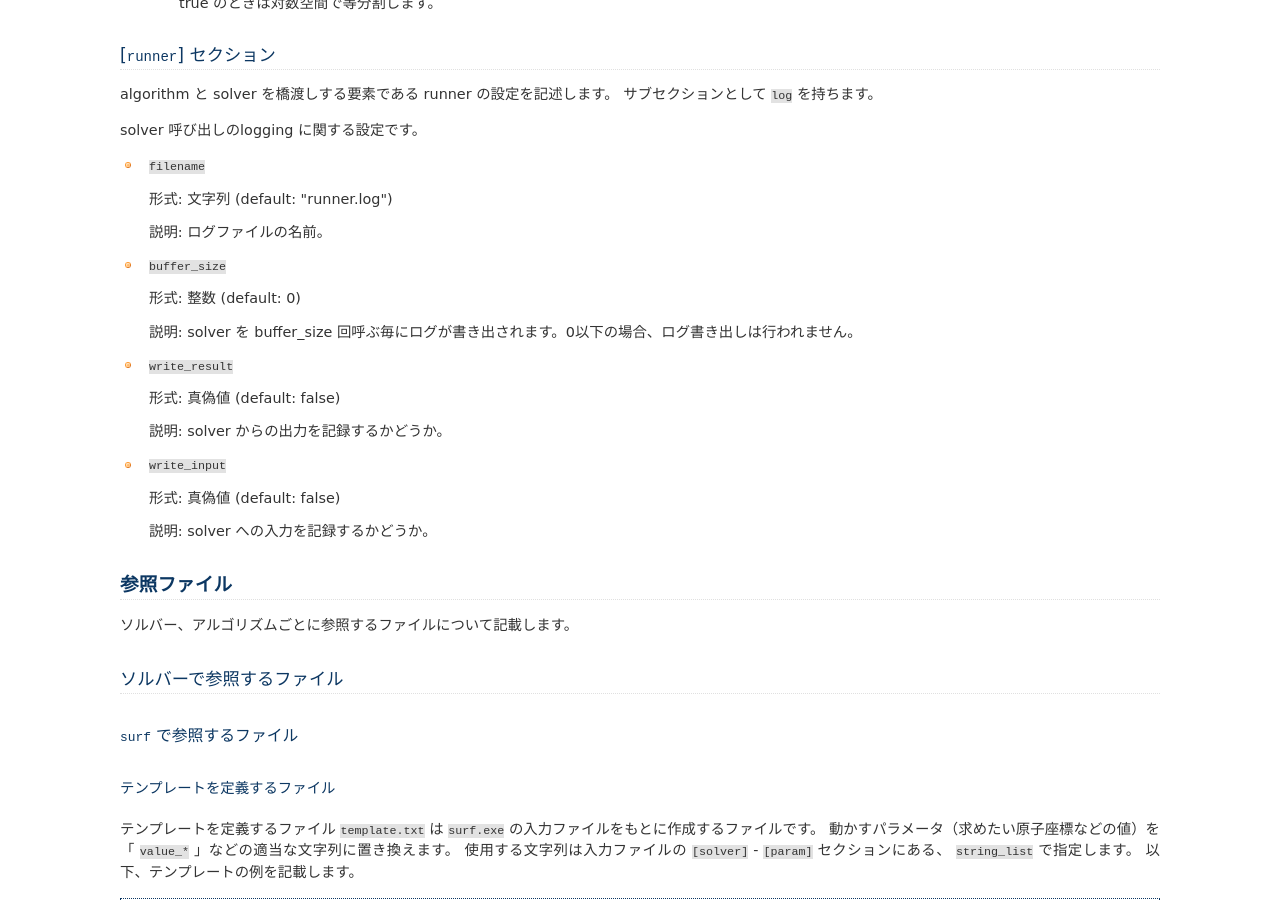
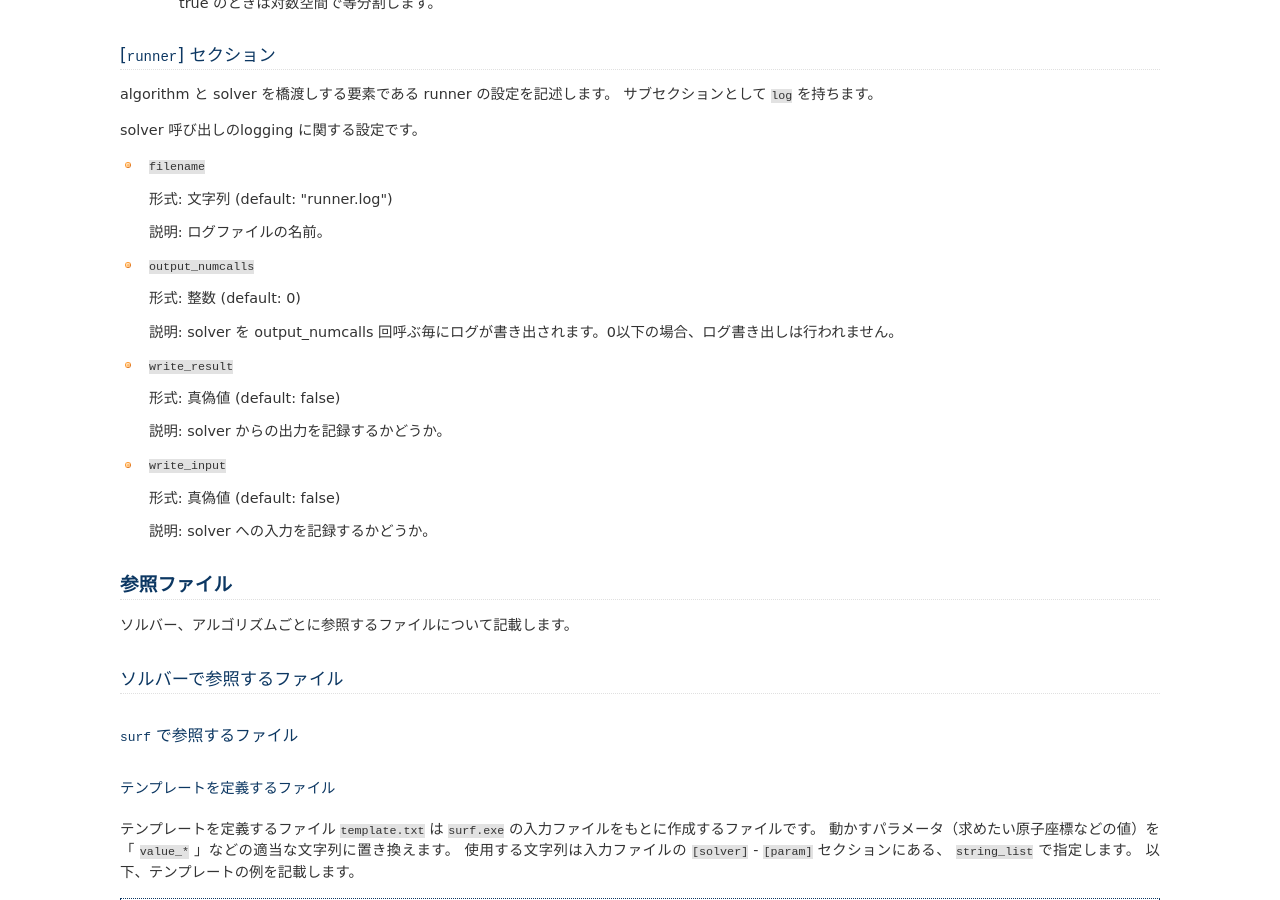
Before and after one commit to issp-center-dev/2DMAT, a Sphinx documentation site: the page built from doc/ja/source/input.rst, in a window 1280 px wide and 900 px high, scrolled down 8070 px. Built offline with Sphinx 7.4.7, drawn with Linux system fonts in a browser that asks for light colours.

Commit message:
rename parameter

```diff
--- a/doc/ja/source/input.rst
+++ b/doc/ja/source/input.rst
@@ -497,11 +497,11 @@ solver 呼び出しのlogging に関する設定です。
 
   説明: ログファイルの名前。
 
-- ``buffer_size``
+- ``output_numcalls``
 
   形式: 整数 (default: 0)
 
-  説明: solver を buffer_size 回呼ぶ毎にログが書き出されます。0以下の場合、ログ書き出しは行われません。
+  説明: solver を output_numcalls 回呼ぶ毎にログが書き出されます。0以下の場合、ログ書き出しは行われません。
 
 - ``write_result``
 
```
Also changed, not shown: 1 other file.
